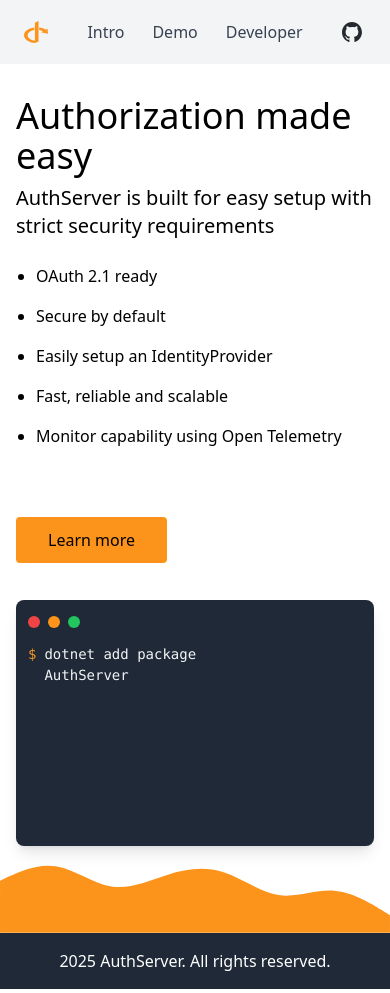
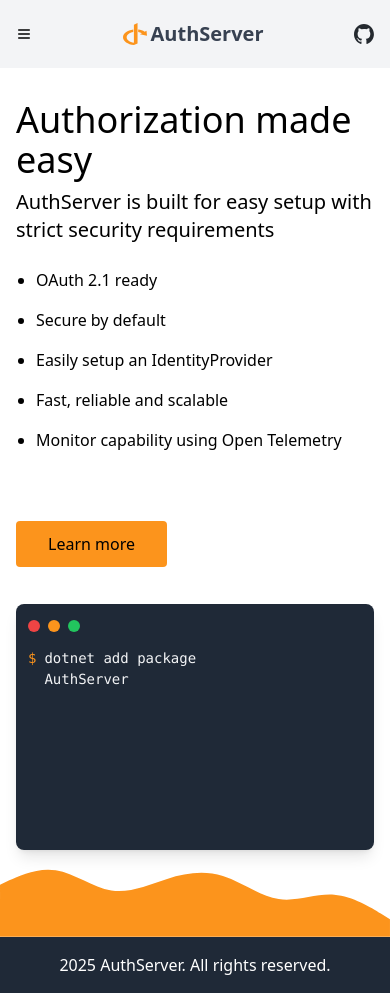
Before and after one commit to jokk-itu/authserver-framework, a SvelteKit app in the folder doc/: page / in a window 390 px wide. Built offline with nearby package versions, Linux system fonts and the light colour scheme.

Commit message:
update: introduce a mobile menu

```diff
--- a/doc/src/components/Navbar.svelte
+++ b/doc/src/components/Navbar.svelte
@@ -1,48 +1,127 @@
 <script lang="ts">
-  import { base } from '$app/paths';
+  import { base } from "$app/paths";
+  import NavbarLogo from "./NavbarLogo.svelte";
+
+  let isMobileMenuOpen = false;
+
+  function openMobileMenu() {
+    isMobileMenuOpen = true;
+  }
+
+  function closeMobileMenu() {
+    isMobileMenuOpen = false;
+  }
 </script>
 
-<nav class="bg-gray-100">
-  <div class="max-w-6xl mx-auto px-4">
-    <div class="flex justify-between">
-      <!-- logo -->
+<nav
+  class:hidden={!isMobileMenuOpen}
+  class="backdrop-saturate-200 backdrop-blur-md z-50 flex fixed top-0 bottom-0 left-0 right-0 overflow-y-auto"
+>
+  <div class="w-full min-h-full max-w-80 bg-zinc-200">
+    <div class="px-4 pt-6">
+      <button onclick={closeMobileMenu} aria-label="Close mobile menu">
+        <svg class="w-4 h-4" viewBox="0 0 24 24">
+          <path
+            fill="none"
+            stroke="currentColor"
+            stroke-linecap="round"
+            stroke-linejoin="round"
+            stroke-width="2"
+            d="M6 18L18 6M6 6l12 12"
+          /></svg
+        >
+      </button>
+    </div>
+    <div>
+      <ul class="rounded-md [&>li]:px-4 py-4 space-y-4 text-lg">
+        <li class="hover:underline">
+          <a href="{base}/intro">Intro</a>
+        </li>
+        <li class="hover:underline">
+          <a href="{base}/demo">Demo</a>
+        </li>
+        <li class="hover:underline">
+          <a href="{base}/developer">Developer</a>
+        </li>
+        <li class="hover:underline">
+          <a href="{base}/developer/architecture">Architecture</a>
+        </li>
+        <li class="hover:underline">
+          <a href="{base}/developer/datamodel">Datamodel</a>
+        </li>
+        <li class="hover:underline">
+          <a href="{base}/developer/setup">Setup</a>
+        </li>
+        <li class="hover:underline">
+          <a href="{base}/developer/client-authentication"
+            >Client Authentication</a
+          >
+        </li>
+      </ul>
+    </div>
+  </div>
+</nav>
+
+<nav class="bg-gray-100 py-5">
+  <div class="max-w-7xl mx-auto px-4">
+    <div class="items-center flex justify-between">
+      <!-- leftside -->
       <div class="flex space-x-4">
-        <a
-          href="{base}/"
-          class="flex items-center py-5 px-2 text-gray-700 hover:text-gray-900"
+        <!-- mobile menu -->
+        <button
+          class="lg:hidden"
+          onclick={openMobileMenu}
+          aria-label="Open mobile menu"
         >
-          <svg
-            class="h-6 w-6 mr-1 fill-openid"
-            xmlns="http://www.w3.org/2000/svg"
-            viewBox="0 0 24 24"
-          >
+          <svg viewBox="0 0 24 24" class="w-4 h-4">
             <path
+              fill="none"
+              stroke="currentColor"
               stroke-linecap="round"
               stroke-linejoin="round"
               stroke-width="2"
-              d="M14.54 .887L10.91 2.66V20.83C6.76 20.31 3.64 18.05 3.64 15.33C3.64 12.75 6.44 10.58 10.27 9.92V7.61C4.42 8.32 0 11.5 0 15.33C0 19.29 4.74 22.57 10.91 23.11L14.54 21.4V.886M15.18 7.61V9.92C16.61 10.17 17.89 10.62 18.94 11.23L16.97 12.34L24 13.87L23.5 8.66L21.63 9.72C19.89 8.66 17.67 7.91 15.18 7.61Z"
+              d="M4 6h16M4 12h16M4 18h16"
             />
           </svg>
-          <span class="font-bold hidden md:block">AuthServer</span>
-        </a>
+        </button>
+
+        <!-- logo (shown on large screens) -->
+        <div class="hidden lg:block">
+          <NavbarLogo />
+        </div>
       </div>
 
-      <!-- primary nav -->
+      <!-- middle -->
       <div class="flex items-center space-x-1">
-        <a href="{base}/intro" class="py-5 px-3 text-gray-700 hover:text-gray-900"
-          >Intro</a
-        >
-        <a href="{base}/demo" class="py-5 px-3 text-gray-700 hover:text-gray-900"
-          >Demo</a
-        >
-        <a href="{base}/developer" class="py-5 px-3 text-gray-700 hover:text-gray-900"
-          >Developer</a>
+        <!-- logo -->
+        <div class="block lg:hidden">
+          <NavbarLogo />
+        </div>
+
+        <!-- primary nav -->
+        <div class="hidden lg:block">
+          <a href="{base}/intro" class="px-3 text-gray-700 hover:text-gray-900"
+            >Intro</a
+          >
+          <a href="{base}/demo" class="px-3 text-gray-700 hover:text-gray-900"
+            >Demo</a
+          >
+          <a
+            href="{base}/developer"
+            class="px-3 text-gray-700 hover:text-gray-900">Developer</a
+          >
+        </div>
       </div>
 
-      <!-- secondary nav -->
+      <!-- right side -->
       <div class="flex items-center space-x-1">
-        <a href="https://github.com/jokk-itu/authserver" target="_blank" class="py-5 px-3">
-          <img src="{base}/github.svg" alt="Github" height="20px" width="20px" />
+        <a href="https://github.com/jokk-itu/authserver" target="_blank">
+          <img
+            src="{base}/github.svg"
+            alt="Github"
+            height="20px"
+            width="20px"
+          />
         </a>
       </div>
     </div>
```
